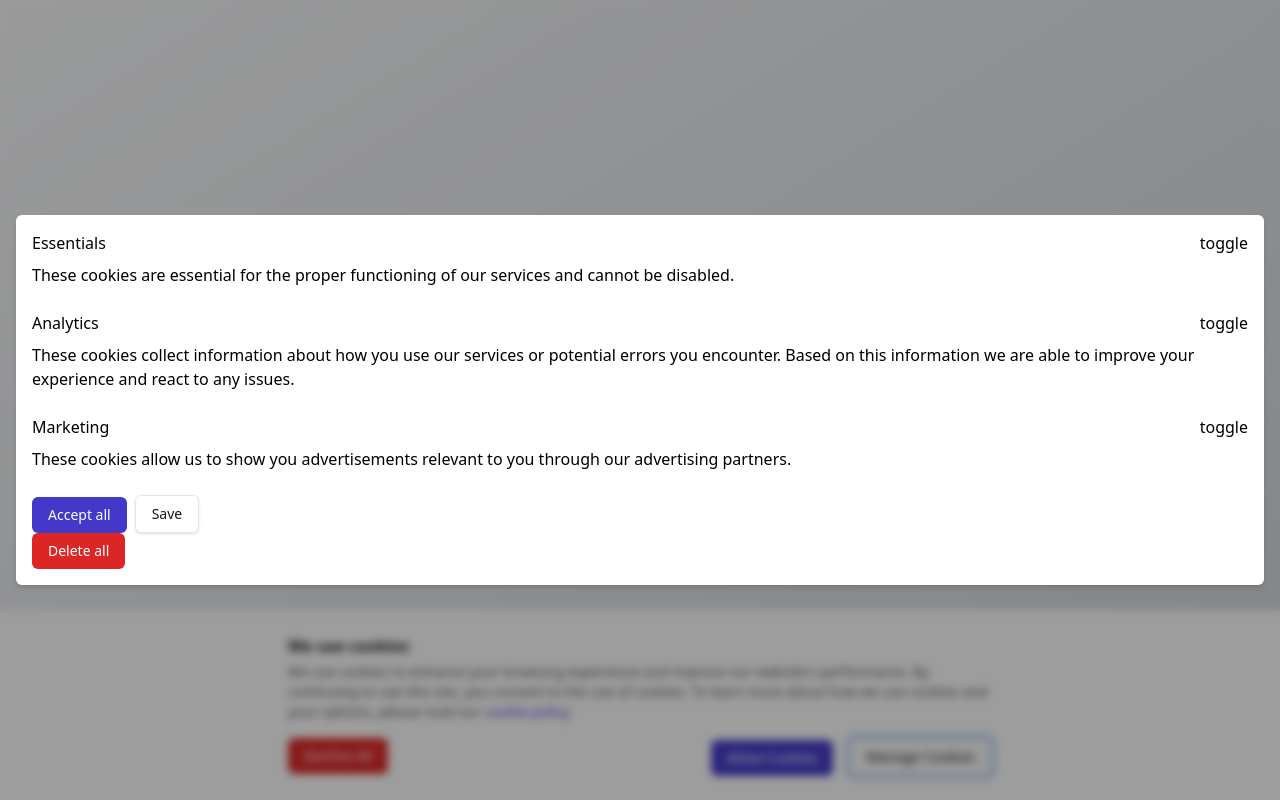
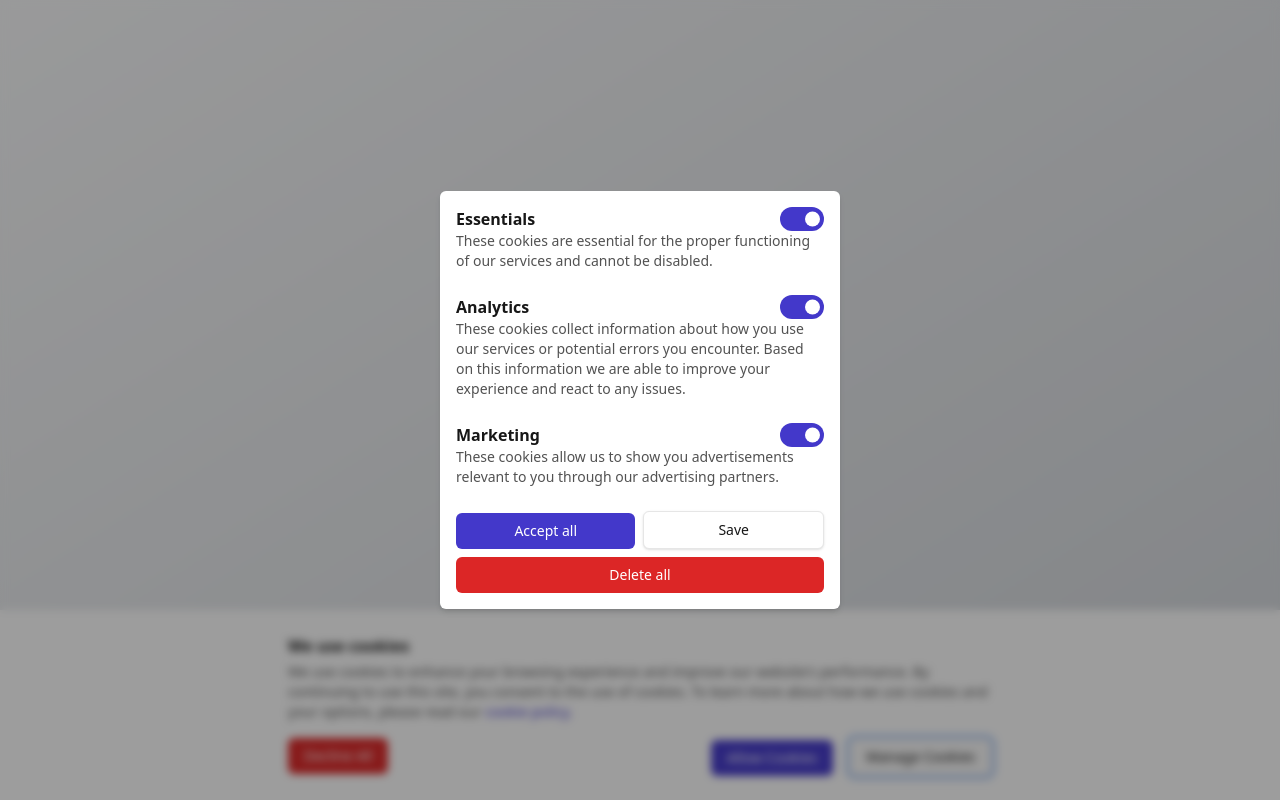
Before and after one commit to qianzhong516/cookie-consent, a React (Vite) app: page / in a window 1280 px wide. Both pictures are taken after a click on the button "Manage Cookies". Built offline with nearby package versions, Linux system fonts and the light colour scheme.

Commit message:
add toggle slider to the subdialog

```diff
--- a/src/App.jsx
+++ b/src/App.jsx
@@ -1,5 +1,5 @@
 import { useCallback, useState } from 'react';
-import { Button } from './Button';
+import Button from './Button';
 import ManageCookieModal from './ManageCookiesModal';
 
 const CookieConsentPopup = ({
@@ -11,6 +11,7 @@ const CookieConsentPopup = ({
 }) => {
   const [subDialogOpen, setSubDialogOpen] = useState(false);
 
+  const onManageCookies = useCallback(() => setSubDialogOpen(true), []);
   const onCloseSubDialog = useCallback(() => setSubDialogOpen(false), []);
 
   const onDeclineAll = () => {
@@ -22,8 +23,6 @@ const CookieConsentPopup = ({
     onAllow();
     onClose();
   }
-
-  const onManageCookies = useCallback(() => setSubDialogOpen(true), []);
 
   return open && (
     <>
@@ -69,9 +68,16 @@ function App() {
 
   const [isOpen, setIsOpen] = useState(true);
 
+  const onDeclineAll = () => { console.log('onDeclineAll') }
+  const onAllowAll = () => { console.log('onAllowAll') }
+  const onConfirm = (categories) => { console.log(categories) }
+
   return (
     <div className='w-full h-svh bg-gradient-to-br from-[#F9FAFB] to-[#D2D6DB]'>
-      <CookieConsentPopup open={isOpen} onClose={() => setIsOpen(false)} />
+      <CookieConsentPopup open={isOpen} onClose={() => setIsOpen(false)}
+        onDecline={onDeclineAll}
+        onAllow={onAllowAll}
+        onConfirm={onConfirm} />
     </div>
   );
 }
--- a/src/Button.jsx
+++ b/src/Button.jsx
@@ -1,6 +1,6 @@
 import { twMerge } from 'tailwind-merge';
 
-export const Button = ({
+const Button = ({
   type = 'primary',
   onClick,
   children,
@@ -30,3 +30,5 @@ export const Button = ({
     </button>
   );
 };
+
+export default Button;
--- a/src/ManageCookiesModal.jsx
+++ b/src/ManageCookiesModal.jsx
@@ -1,6 +1,7 @@
 import Modal from './Modal';
 import { memo, useCallback, useState } from 'react';
-import { Button } from './Button';
+import Button from './Button';
+import ToggleSlider from './ToggleSlider';
 
 const manageCookieContent = [
     { title: 'Essentials', subtitle: 'These cookies are essential for the proper functioning of our services and cannot be disabled.' },
@@ -9,12 +10,12 @@ const manageCookieContent = [
 ];
 
 const ManageCookieItem = memo(function ManageCookieItem({ title, subtitle, isOn, onToggle }) {
-    return <div className='flex flex-col gap-2'>
+    return <div className='flex flex-col '>
         <div className='flex justify-between items-center'>
-            <h3 className='text-md'>{title}</h3>
-            <button>toggle</button>
+            <h3 className='text-md font-bold text-neutral-900'>{title}</h3>
+            <ToggleSlider on={isOn} onToggle={onToggle} />
         </div>
-        <p className='text-md'>{subtitle}</p>
+        <p className='text-sm text-neutral-600'>{subtitle}</p>
     </div>
 });
 
@@ -47,6 +48,7 @@ const ManageCookieModal = ({
 
     const handleConfirm = () => {
         onConfirm(allowedCookies);
+        onClose();
     }
 
     const content = manageCookieContent.map(({ title, subtitle }, i) =>
@@ -56,15 +58,17 @@ const ManageCookieModal = ({
             isOn={allowedCookies[i]}
             onToggle={createOnToggle(i)} />);
 
-    const footer = (<div>
-        <div className='flex gap-2'>
-            <Button type='primary' onClick={handleAccept}>Accept all</Button>
-            <Button type='secondary' onClick={handleConfirm}>Save</Button>
+    const footer = (<div className='flex flex-col gap-2'>
+        <div className='flex justify-between gap-2'>
+            <Button type='primary' onClick={handleAccept} className='w-full'>Accept all</Button>
+            <Button type='secondary' onClick={handleConfirm} className='w-full'>Save</Button>
         </div>
-        <Button type='tetiary' onClick={handleDelete}>Delete all</Button>
+        <div>
+            <Button type='tetiary' onClick={handleDelete} className='w-full'>Delete all</Button>
+        </div>
     </div>)
 
-    return <Modal open={open} content={content} footer={footer} onClose={onClose} />
+    return <Modal open={open} content={content} footer={footer} onClose={onClose} className='max-w-[400px]' />
 }
 
 export default ManageCookieModal;
```
